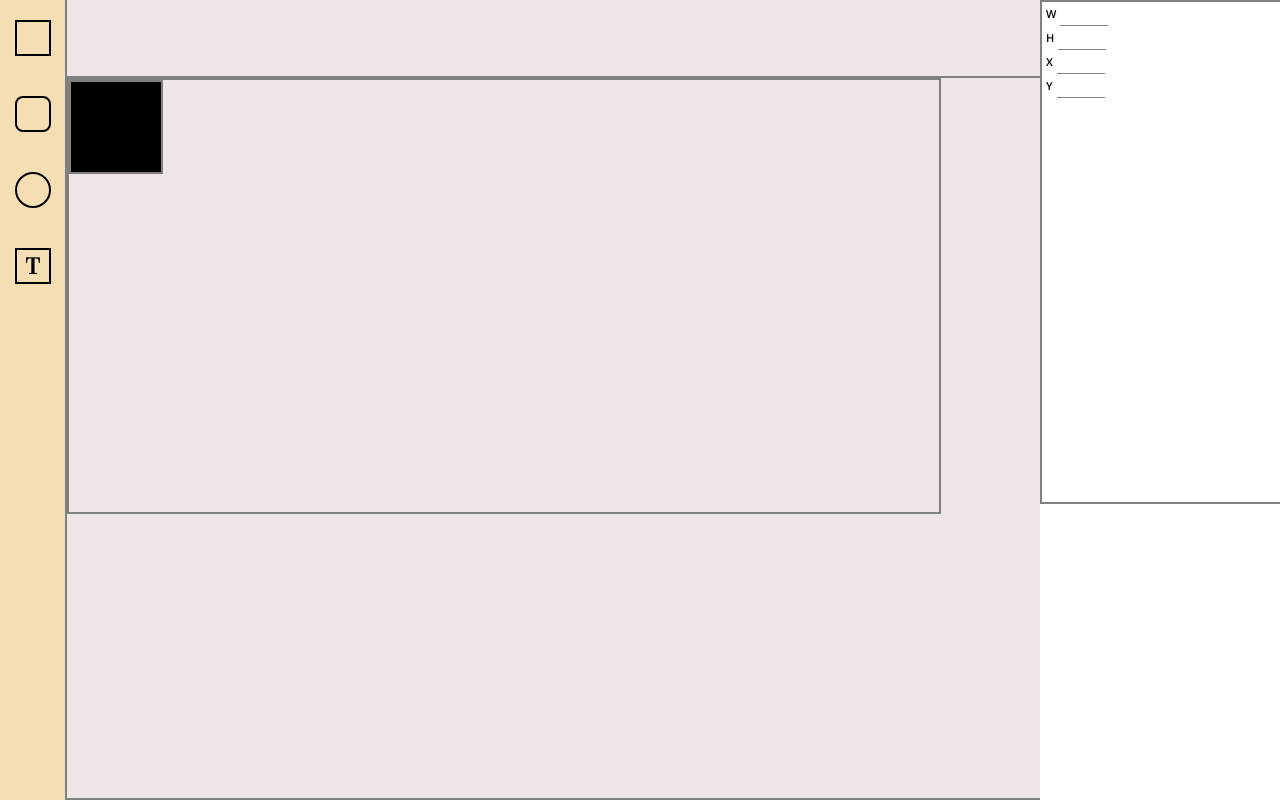
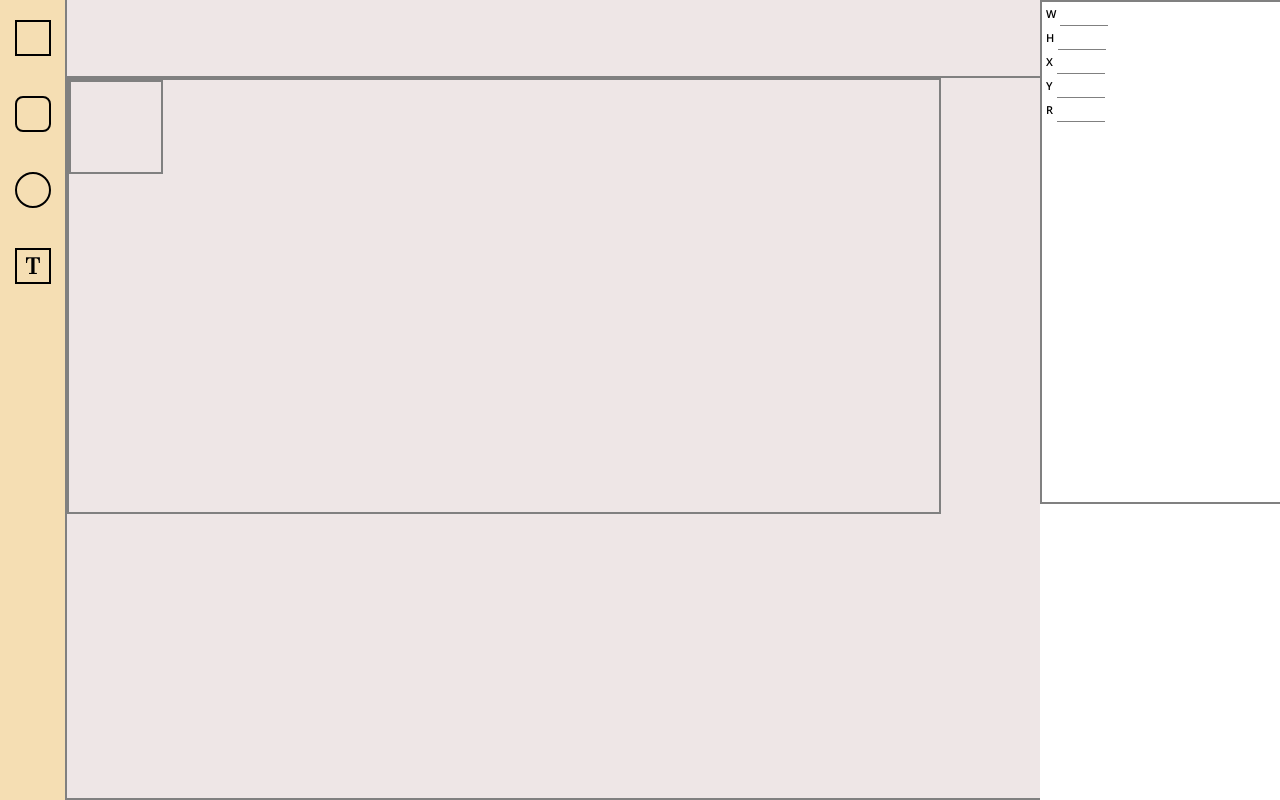
Before and after one commit to D0KKAEl3I/WebMaker, a Next.js app in the folder client-side/: page / in a window 1280 px wide. Both pictures are taken after a click on the element 32 px from the left and 38 px from the top of the page. Built offline with nearby package versions, Linux system fonts and the light colour scheme.

Commit message:
rotate 추가

```diff
--- a/client-side/src/components/Drawable/Shape/shape.module.css
+++ b/client-side/src/components/Drawable/Shape/shape.module.css
@@ -1,7 +1,7 @@
 .div {
-    background-color: white;
     border: var(--border);
     position: absolute;
+    transform-origin: left top;
 }
 
 .square {
--- a/client-side/src/components/ShapeMenu/shapemenu.module.css
+++ b/client-side/src/components/ShapeMenu/shapemenu.module.css
@@ -9,7 +9,6 @@
 }
 .shape, .square,.roundsquare,.round, .textlogo{
     border: 2px solid #000000;
-    /* position: absolute; */
     width: 32px;
     height: 32px;
     margin: 20px auto;
--- a/client-side/src/components/StyleMenu/index.js
+++ b/client-side/src/components/StyleMenu/index.js
@@ -9,7 +9,7 @@ export default function StyleMenu({ changeStyle, selectedDivStyle }) {
                 <Input label="H" type="number" placeholder="height" name="height" value={parseInt(selectedDivStyle.height.replace('px', ''))}></Input>
                 <Input label="X" type="number" placeholder="left" name="left" value={parseInt(selectedDivStyle.left.replace('px', ''))}></Input>
                 <Input label="Y" type="number" placeholder="top" name="top" value={parseInt(selectedDivStyle.top.replace('px', ''))}></Input>
-                {/* <Input label="C" type="color" placeholder="top" name="top" value={parseInt(selectedDivStyle.replace('px', ''))}></Input> */}
+                <Input label="R" type="number" placeholder="rotate" name="rotate" value={parseInt(selectedDivStyle.transform.replace('rotate(', '').replace('deg)', '')) % 360}></Input>
             </form>
         </div>
     )
--- a/client-side/src/layouts/Index/index.js
+++ b/client-side/src/layouts/Index/index.js
@@ -11,13 +11,13 @@ export default function Index() {
     const [divs, setDivs] = useState([]);
 
     function makeDiv(type) {
-        setDivs(arr => [...arr, { id: arr.length, select: select, className: styles.shape, type: type, style: { width: '90px', height: '90px', left: 0, top: 0 } }])
+        setDivs(arr => [...arr, { id: arr.length, select: select, className: '', type: type, style: { width: '90px', height: '90px', left: 0, top: 0, transform: 'rotate(0deg)' } }])
     }
 
     const changeStyle = (e) => {
         if (selectedDivStyle.elementInfo && selectedDivStyle.style) {
-            const { width, height, left, top } = e.target.form
-            let style = { width: width.value + 'px', height: height.value + 'px', left: left.value + 'px', top: top.value + 'px' }
+            const { width, height, left, top, rotate } = e.target.form
+            let style = { width: width.value + 'px', height: height.value + 'px', left: left.value + 'px', top: top.value + 'px', transform: `rotate(${rotate.value + 'deg'})` }
             setSelectedDivStyle({ ...selectedDivStyle, style })
             setDivs(arr => {
                 var id = selectedDivStyle.elementInfo.id
@@ -41,7 +41,7 @@ export default function Index() {
                 }
             </Pallete>
             <ShapeMenu functions={{ makeDiv }}></ShapeMenu>
-            <StyleMenu changeStyle={changeStyle} selectedDivStyle={selectedDivStyle.style ? selectedDivStyle.style : { width: '', height: '', left: '', top: '' }}></StyleMenu>
+            <StyleMenu changeStyle={changeStyle} selectedDivStyle={selectedDivStyle.style ? selectedDivStyle.style : { width: '', height: '', left: '', top: '', transform: '' }}></StyleMenu>
             <ContextMenu style={contextMenu} />
         </div>
     )
--- a/client-side/src/layouts/Index/index.module.css
+++ b/client-side/src/layouts/Index/index.module.css
@@ -6,6 +6,3 @@
     border-radius: 5px;
     box-shadow: black 0 0 20px;
 }
-.shape{
-    background-color: black;
-}
```
